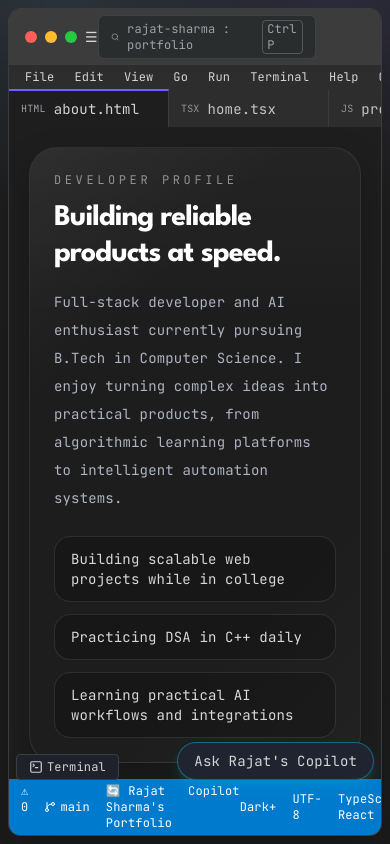
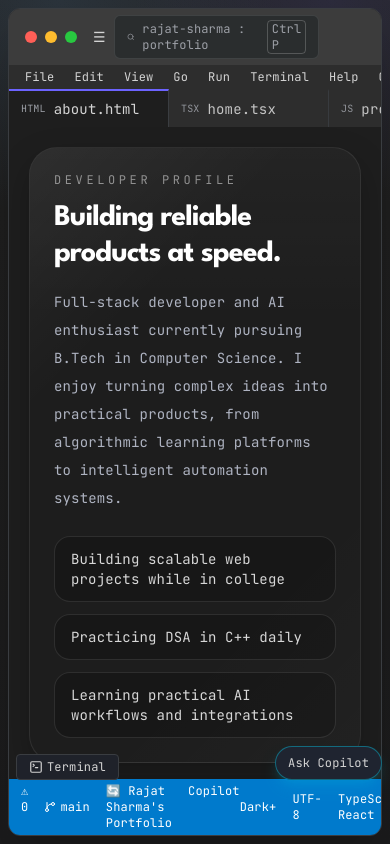
Before and after one commit to RajatSharma404/Portfolio, a Next.js app: page / in a window 390 px wide. Built offline with nearby package versions, Linux system fonts and the light colour scheme.

Commit message:
Improvement 8: Mobile polish - better touch targets, responsive chat panel, and sidebar button

```diff
--- a/src/app/page.tsx
+++ b/src/app/page.tsx
@@ -1883,7 +1883,7 @@ npm run dev`}
               </span>
             </button>
             <button
-              className="md:hidden"
+              className="md:hidden p-2 hover:bg-white/10 rounded transition-colors"
               aria-label="Toggle mobile sidebar"
               onClick={() => setMobileSidebar((prev) => !prev)}
             >
@@ -2262,10 +2262,11 @@ npm run dev`}
 
       <button
         aria-label="Open Copilot assistant"
-        className="absolute bottom-16 right-4 rounded-full border border-cyan-400/40 bg-[#1f2430] px-4 py-2 text-sm shadow-lg shadow-cyan-500/20"
+        className="absolute bottom-16 right-2 sm:right-4 rounded-full border border-cyan-400/40 bg-[#1f2430] px-3 py-2 sm:px-4 sm:py-2 text-xs sm:text-sm shadow-lg shadow-cyan-500/20 hover:border-cyan-400/60 hover:bg-[#253548] transition-colors"
         onClick={() => setChatOpen((prev) => !prev)}
       >
-        Ask Rajat&apos;s Copilot
+        <span className="hidden sm:inline">Ask Rajat&apos;s Copilot</span>
+        <span className="sm:hidden">Ask Copilot</span>
       </button>
 
       <AnimatePresence>
@@ -2274,7 +2275,7 @@ npm run dev`}
             initial={{ opacity: 0, y: 30 }}
             animate={{ opacity: 1, y: 0 }}
             exit={{ opacity: 0, y: 30 }}
-            className="absolute bottom-28 right-4 z-40 flex h-107.5 w-82.5 flex-col rounded-xl border border-(--border) bg-[#11161f]"
+            className="absolute bottom-24 right-2 z-40 flex h-96 w-80 flex-col rounded-xl border border-(--border) bg-[#11161f] sm:bottom-28 sm:right-4 sm:h-107.5 sm:w-82.5"
           >
             <div className="border-b border-(--border) px-3 py-2 text-sm">
               Rajat&apos;s Copilot Chat
@@ -2298,7 +2299,7 @@ npm run dev`}
                 ].map((q) => (
                   <button
                     key={q}
-                    className="rounded border border-(--border) px-2 py-1 text-xs"
+                    className="rounded border border-(--border) px-2 py-1.5 sm:py-1 text-xs hover:bg-white/5 transition-colors active:bg-white/10"
                     onClick={() => askCopilot(q)}
                   >
                     {q}
```
